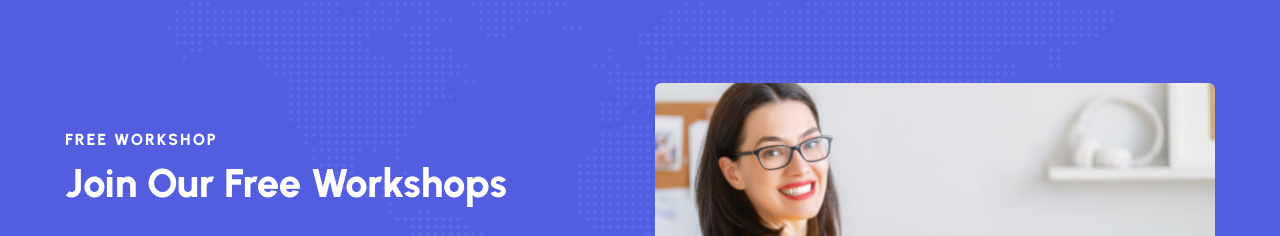
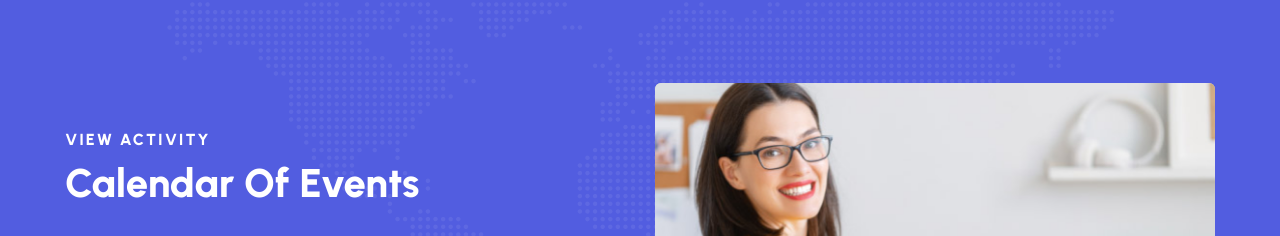
Before and after one commit to PercibalG12/College-2, a plain HTML site: page index.html in a window 1280 px wide. Shown: the part 2960-3196 px from the top of the page. Drawn offline with nearby package versions, Linux system fonts and the light colour scheme.

Commit message:
3rd commit

```diff
--- a/index.html
+++ b/index.html
@@ -960,9 +960,9 @@
 
           <div class="cta-content">
 
-            <p class="section-subtitle">Free Workshop</p>
+            <p class="section-subtitle">View Activity</p>
 
-            <h2 class="h2 section-title">Join Our Free Workshops</h2>
+            <h2 class="h2 section-title">Calendar Of Events</h2>
 
             <p class="section-text">
               Lorem ipsum dolor sit amet, consectetur adipiscing elit. Sit amet, consect adipi scing elit, sed do
@@ -1110,7 +1110,7 @@
         - #NEWSLETTER
       -->
 
-      <section class="section newsletter" aria-label="newsletter"
+      <!-- <section class="section newsletter" aria-label="newsletter"
         style="background-image: url('./assets/images/newsletter-bg.jpg')">
         <div class="container">
 
@@ -1136,7 +1136,7 @@
           </form>
 
         </div>
-      </section>
+      </section> -->
 
     </article>
   </main>
```
